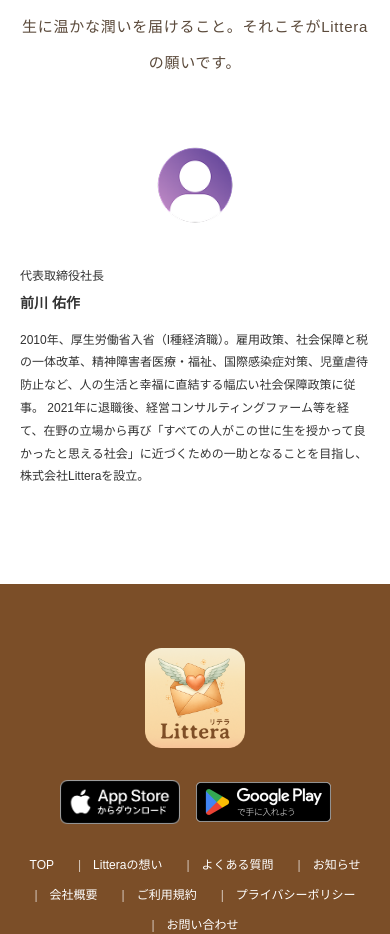
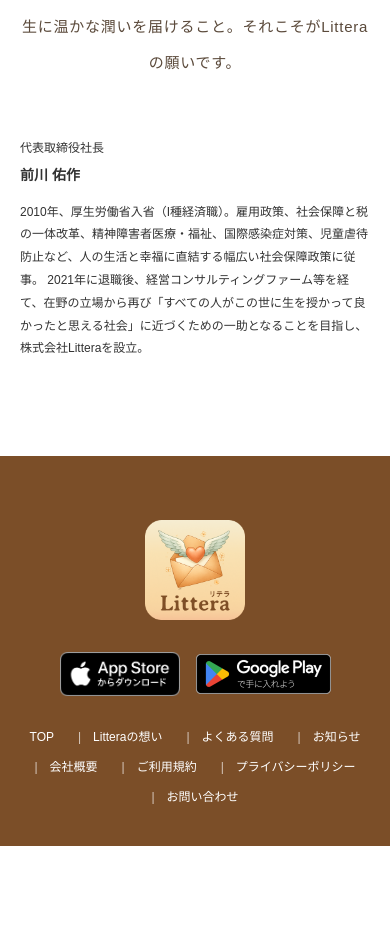
Before and after one commit to litteradev/homepage, a Next.js app: page /concept in a window 390 px wide. Shown: the part 1821-2755 px from the top of the page. After the commit the page ends 2667 px from the top, so only its background shows below. Built offline with nearby package versions, Linux system fonts and the light colour scheme.

Commit message:
公開用の調整

```diff
--- /dev/null
+++ b/app/components/NewsPageFrame.tsx
@@ -0,0 +1,19 @@
+"use client";
+
+import { usePathname } from "next/navigation";
+import styles from "../styles/NewsLayout.module.css";
+
+type Props = {
+  children: React.ReactNode;
+};
+
+export function NewsPageFrame({ children }: Props) {
+  const pathname = usePathname();
+  const isNewsPage = pathname?.startsWith("/news");
+
+  if (!isNewsPage) {
+    return <>{children}</>;
+  }
+
+  return <div className={styles.newsPageFrame}>{children}</div>;
+}
--- a/app/concept/page.tsx
+++ b/app/concept/page.tsx
@@ -52,16 +52,6 @@
       {/* 代表メッセージ／プロフィール */}
       <section className={styles.profileSection}>
         <div className={styles.profileInner}>
-          <div className={styles.profileIconWrapper}>
-            <Image
-              src="/images/concept-avatar.png"
-              alt="代表者アイコン"
-              width={96}
-              height={96}
-              className={styles.profileIcon}
-            />
-          </div>
-
           <div className={styles.profileText}>
             <p className={styles.profileRole}>代表取締役社長</p>
             <p className={styles.profileName}>前川 佑作</p>
--- a/app/layout.tsx
+++ b/app/layout.tsx
@@ -2,6 +2,7 @@
 import type { Metadata } from "next";
 import { Header } from "./components/Header";
 import { Footer } from "./components/Footer";
+import { NewsPageFrame } from "./components/NewsPageFrame";
 
 
 export const metadata: Metadata = {
@@ -25,9 +26,12 @@
   return (
     <html lang="ja">
       <body>
-        <Header />
-        {children}
-        <Footer />
+        {/* ニュース系ページのみ縦方向flexでフッターを最下部に寄せる */}
+        <NewsPageFrame>
+          <Header />
+          {children}
+          <Footer />
+        </NewsPageFrame>
       </body>
     </html>
   );
--- a/app/styles/Concept.module.css
+++ b/app/styles/Concept.module.css
@@ -69,15 +69,6 @@
   gap: 32px;
 }
 
-.profileIconWrapper {
-  flex-shrink: 0;
-  margin-top: 6px; /* テキストと縦位置を揃える微調整 */
-}
-
-.profileIcon {
-  border-radius: 999px;
-}
-
 .profileText {
   flex: 1;
   font-size: 13px;
@@ -121,10 +112,6 @@
     text-align: left;
   }
 
-  .profileIconWrapper {
-    margin-top: 0;
-  }
-
   .profileText {
     width: 100%;
   }
--- a/app/styles/NewsDetail.module.css
+++ b/app/styles/NewsDetail.module.css
@@ -1,7 +1,9 @@
 .page {
-  min-height: 100vh;
   background-color: #ffffff;
   padding: 72px 16px 140px;
+  display: flex;
+  flex-direction: column;
+  flex: 1;
 }
 
 .article {
--- /dev/null
+++ b/app/styles/NewsLayout.module.css
@@ -0,0 +1,5 @@
+.newsPageFrame {
+  min-height: 100vh;
+  display: flex;
+  flex-direction: column;
+}
--- a/app/styles/NewsList.module.css
+++ b/app/styles/NewsList.module.css
@@ -1,6 +1,9 @@
 /* app/styles/NewsList.module.css */
 
 .wrapper {
+  display: flex;
+  flex-direction: column;
+  flex: 1;
   padding: 60px 0 80px;
   background-color: #fff;
 }
--- a/app/styles/TopSlide.module.css
+++ b/app/styles/TopSlide.module.css
@@ -85,6 +85,7 @@
   aspect-ratio: 266 / 537;
   flex-shrink: 0;
   pointer-events: none;
+  display: none; /* 一時的に非表示 */
 }
 
 .appScreen :global(img) {
```
Also changed, not shown: public/images/points/points-safe-flow.png, 1 other file (tests, documents, lock files or other folders).
